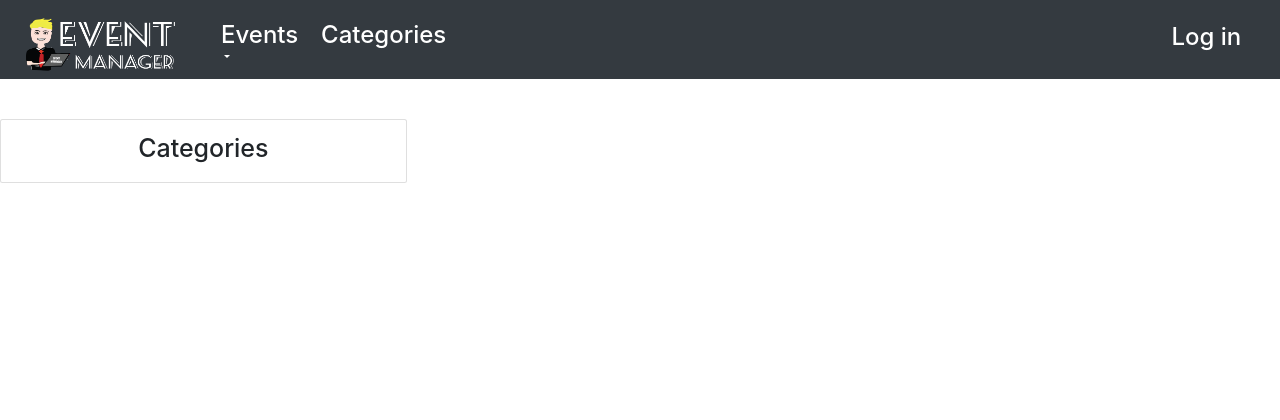
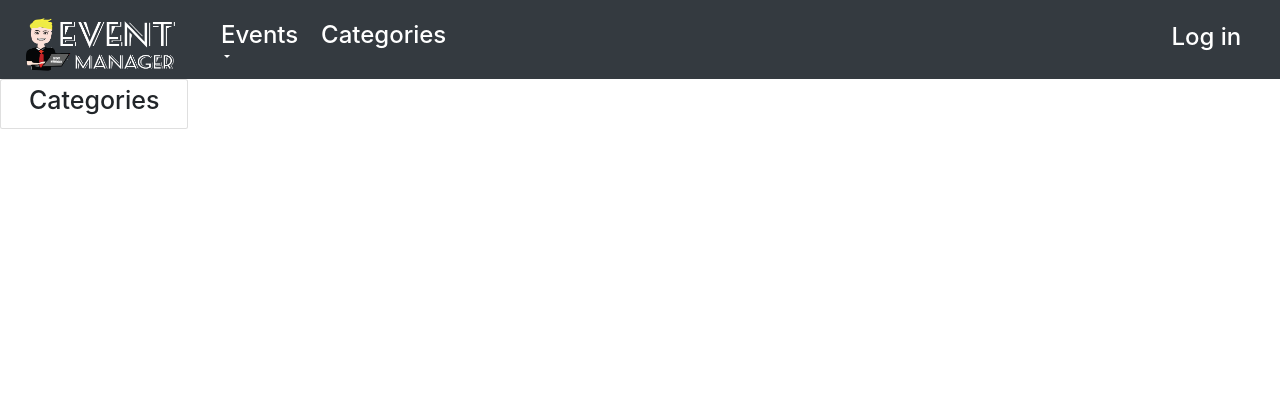
Before and after one commit to EventManagerTeam/EventManager, a Django app: template eventmanager/events/templates/events/list_events.html in a window 1280 px wide. Shown: the top 420 px of the page. Run offline with Django 3.2, Linux system fonts and the light colour scheme; the template is opened without the code that fills it, so the values that code supplies are empty; some libraries are stand-ins or nearby versions.

Commit message:
categories page should use smaller font and the column should have less width #215

```diff
--- a/eventmanager/accounts/static/events/list_event.css
+++ b/eventmanager/accounts/static/events/list_event.css
@@ -1,17 +1,25 @@
-.card-title{
+.card-title, .list-group-item{
 	text-align: center;
 }
 
-.list-group-item{
-	text-align: center;
-}
-
-img{
+.card img{
 	width: 100%;
+	height: 40vw;
 	object-fit: cover;
-	margin-bottom: 3%;
 }
 
 .card-text{
 	margin: 2%;
 }
+
+.card-title{
+	padding: 3%;
+}
+
+#create_event{
+	font-size: x-large;margin: 0% !important;
+}
+
+.event{
+	margin-top: 3%;width: 90%;margin-left:5%;
+}
--- a/eventmanager/events/templates/events/list_events.html
+++ b/eventmanager/events/templates/events/list_events.html
@@ -11,14 +11,14 @@
 <div class="row">
     {% if request.user.is_authenticated %}
     <br> <br>
-    <a class="btn btn-success btn-lg btn-block" style="font-size: x-large;" href="/events/create_event/" role="button">
+    <a class="btn btn-success btn-lg btn-block" id="create_event" href="/events/create_event/" role="button">
         Create new event
     </a>
     {% endif %}
     <br> <br>
-    <div class="col-sm-4 hidden-xs hidden-md">
-        <div class="card" style="margin-top: 10%;">
-            <h1 class="card-title" style="padding: 3%;">Categories</h1>
+    <div class="col-sm-2 hidden-xs hidden-md">
+        <div class="card">
+            <h1 class="card-title" >Categories</h1>
             <ul class="list-group list-group-flush">
                 {% for category in categories%}
                     <h1>
@@ -32,7 +32,7 @@
     </div>
     <div class="col">
         {% for event in events%}
-    <div class="card" style="margin: 5%">
+    <div class="card event" >
             <div class="card-header">
                 <h3 class="text-center">  Date: {{ event.created_at }} </h3>
             </div>
```
